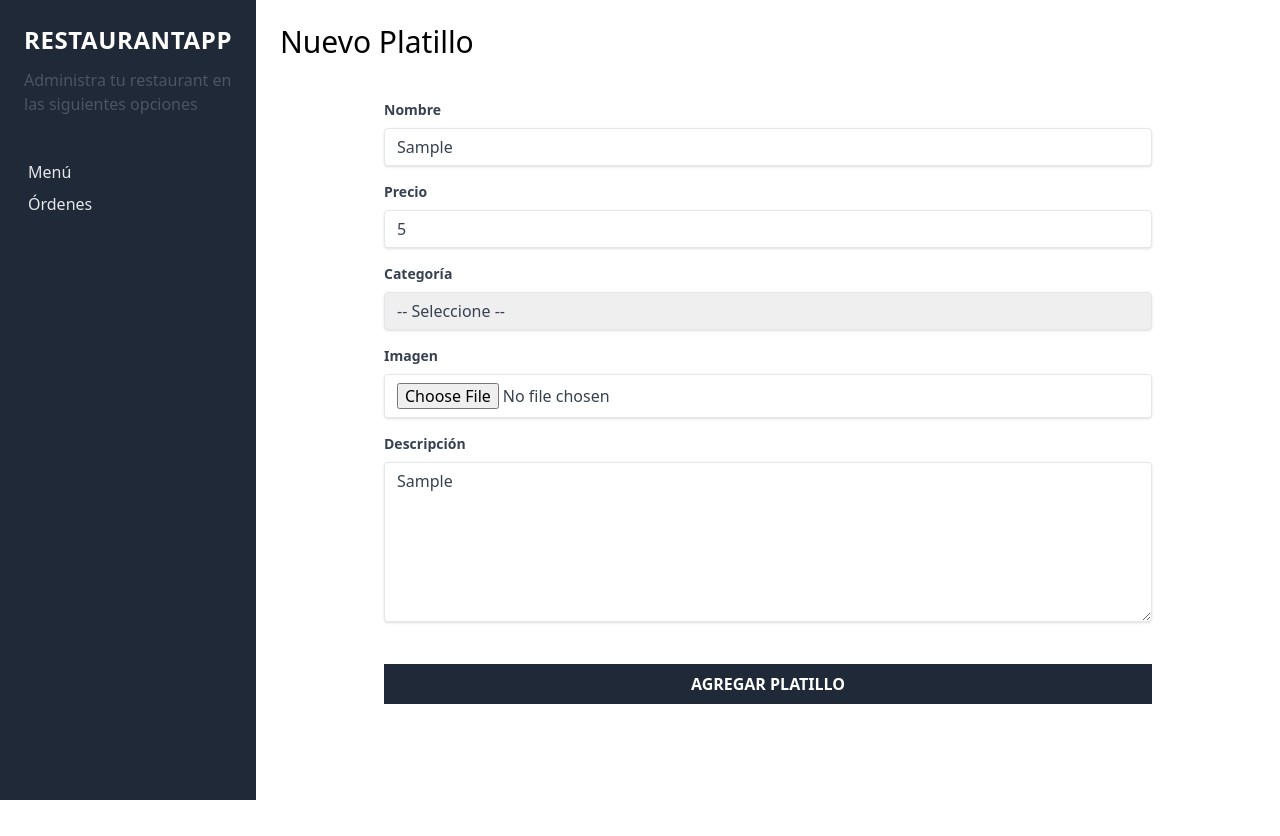
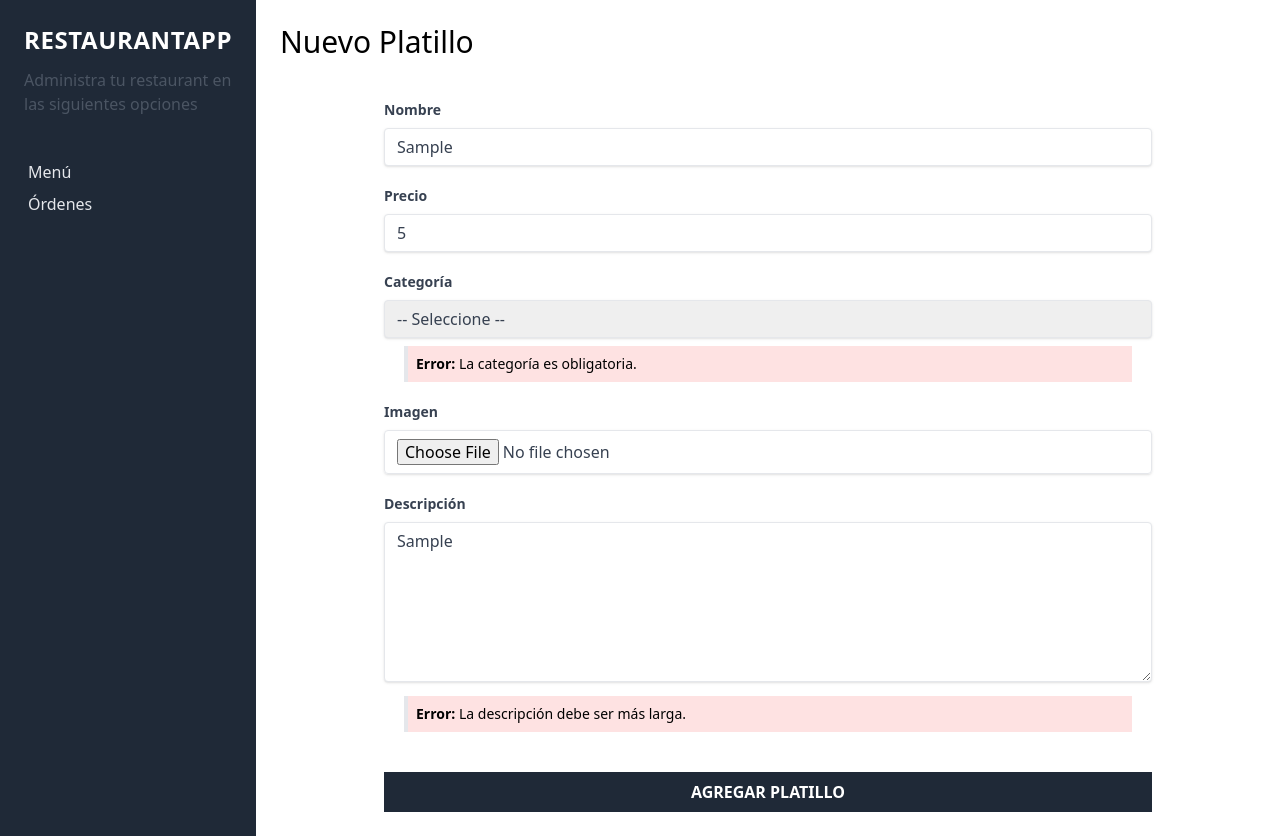
Before and after one commit to dev-pablorodriguez/restaurantcliente, a React (Create React App) app: page /nuevo-platillo in a window 1280 px wide. Both pictures are taken after typing "Sample", "5", "Sample" into the empty fields and a click on the input "Agregar Platillo". Before the commit the page ends 800 px from the top, so only its background shows below. Built offline with nearby package versions, Linux system fonts and the light colour scheme; the HTML template or start-up script is replaced by a standard one.

Commit message:
Instalado Yup + validación formulario + creación componente Alerta

```diff
--- a/package.json
+++ b/package.json
@@ -11,7 +11,8 @@
     "react-dom": "^18.2.0",
     "react-router-dom": "^6.4.3",
     "react-scripts": "5.0.1",
-    "web-vitals": "^2.1.4"
+    "web-vitals": "^2.1.4",
+    "yup": "^0.32.11"
   },
   "scripts": {
     "start": "react-scripts start",
--- /dev/null
+++ b/src/components/utilities/Alerta.js
@@ -0,0 +1,14 @@
+const Alerta = ({ title = 'Error', message = 'Se ha producido un error desconocido.', color = 'red' }) => {
+    return (
+        <div className={ `border-l-4 bg-red-100 border-${ color }-500 text-${ color }-800 p-2 mx-5 my-2` } role='alert'>
+            <p className='text-sm'>
+                <span className='font-bold'>
+                 { `${ title }: ` }
+                </span>
+                { message }
+            </p>
+        </div>
+    )
+}
+
+export default Alerta
--- a/src/components/views/NuevoPlatillo.js
+++ b/src/components/views/NuevoPlatillo.js
@@ -1,5 +1,8 @@
 import React from 'react'
 import { useFormik } from 'formik'
+import * as Yup from 'yup'
+
+import Alerta from '../utilities/Alerta'
 
 const NuevoPlatillo = () => {
 
@@ -12,17 +15,32 @@ const NuevoPlatillo = () => {
       imagen: '',
       descripcion: ''
     },
+    validationSchema: Yup.object({
+      nombre: Yup.string()
+                  .min(3, 'Los platillos deben tener al menos 3 caracteres.')
+                  .required('El nombre del platillo es obligatorio.'),
+      precio: Yup.number()
+                  .min(1, 'Debes agregar un valor.')
+                  .required('El precio del platillo es obligatorio.'),
+      categoria: Yup.string()
+                  .required('La categoría es obligatoria.'),
+      descripcion: Yup.string()
+                  .min(10, 'La descripción debe ser más larga.')
+                  .required('La descripción es obligatoria.')
+
+    }),
     onSubmit: datos => { console.log(datos) }
   });
 
   return (
     <>
-      <h1 className='text-3xl font-light mb-4' >Nuevo Platillo</h1>
+      <h1 className='text-3xl font-light' >Nuevo Platillo</h1>
 
       <div className='flex justify-center mt-10'>
         <div className='w-full max-w-3xl'>
           <form onSubmit={ formik.handleSubmit }>
-            <div className='mb-4'>
+
+            <div className='mb-5'>
               <label className={ styleClasses.label } htmlFor='nombre'>Nombre</label>
               <input
                 id='nombre'
@@ -31,9 +49,12 @@ const NuevoPlatillo = () => {
                 placeholder='Nombre Platillo'
                 value={ formik.values.nombre }
                 onChange={ formik.handleChange }
+                onBlur={ formik.handleBlur }
               />
+              { formik.touched.nombre && formik.errors.nombre && <Alerta message={ formik.errors.nombre }/> }
             </div>
-            <div className='mb-4'>
+
+            <div className='mb-5'>
               <label className={ styleClasses.label } htmlFor='precio'>Precio</label>
               <input
                 id='precio'
@@ -43,9 +64,12 @@ const NuevoPlatillo = () => {
                 min='0'
                 value={ formik.values.precio }
                 onChange={ formik.handleChange }
+                onBlur={ formik.handleBlur }
               />
+              { formik.touched.precio && formik.errors.precio && <Alerta message={ formik.errors.precio }/> }
             </div>
-            <div className='mb-4'>
+
+            <div className='mb-5'>
               <label className={ styleClasses.label } htmlFor='categoria'>Categoría</label>
               <select
                 id='categoria'
@@ -53,6 +77,7 @@ const NuevoPlatillo = () => {
                 name='categoria'
                 value={ formik.values.categoria }
                 onChange={ formik.handleChange }
+                onBlur={ formik.handleBlur }
               >
                 <option value=''>-- Seleccione --</option>
                 <option value='desayuno'>Desayuno</option>
@@ -62,8 +87,10 @@ const NuevoPlatillo = () => {
                 <option value='bebida'>Bebida</option>
                 <option value='postre'>Postre</option>
               </select>
+              { formik.touched.categoria && formik.errors.categoria && <Alerta message={ formik.errors.categoria }/> }
             </div>
-            <div className='mb-4'>
+
+            <div className='mb-5'>
               <label className={ styleClasses.label } htmlFor='imagen'>Imagen</label>
               <input
                 id='imagen'
@@ -71,9 +98,11 @@ const NuevoPlatillo = () => {
                 type='file'
                 value={ formik.values.imagen }
                 onChange={ formik.handleChange }
+                onBlur={ formik.handleBlur }
               />
             </div>
-            <div className='mb-4'>
+
+            <div className='mb-5'>
               <label className={ styleClasses.label } htmlFor='descripcion'>Descripción</label>
               <textarea
                 id='descripcion'
@@ -81,7 +110,9 @@ const NuevoPlatillo = () => {
                 placeholder='Descripción del Platillo'
                 value={ formik.values.descripcion }
                 onChange={ formik.handleChange }
+                onBlur={ formik.handleBlur }
               ></textarea>
+              { formik.touched.descripcion && formik.errors.descripcion && <Alerta message={ formik.errors.descripcion }/> }
             </div>
 
             <input
```
Also changed, not shown: 1 other file (tests, documents, lock files or other folders).
